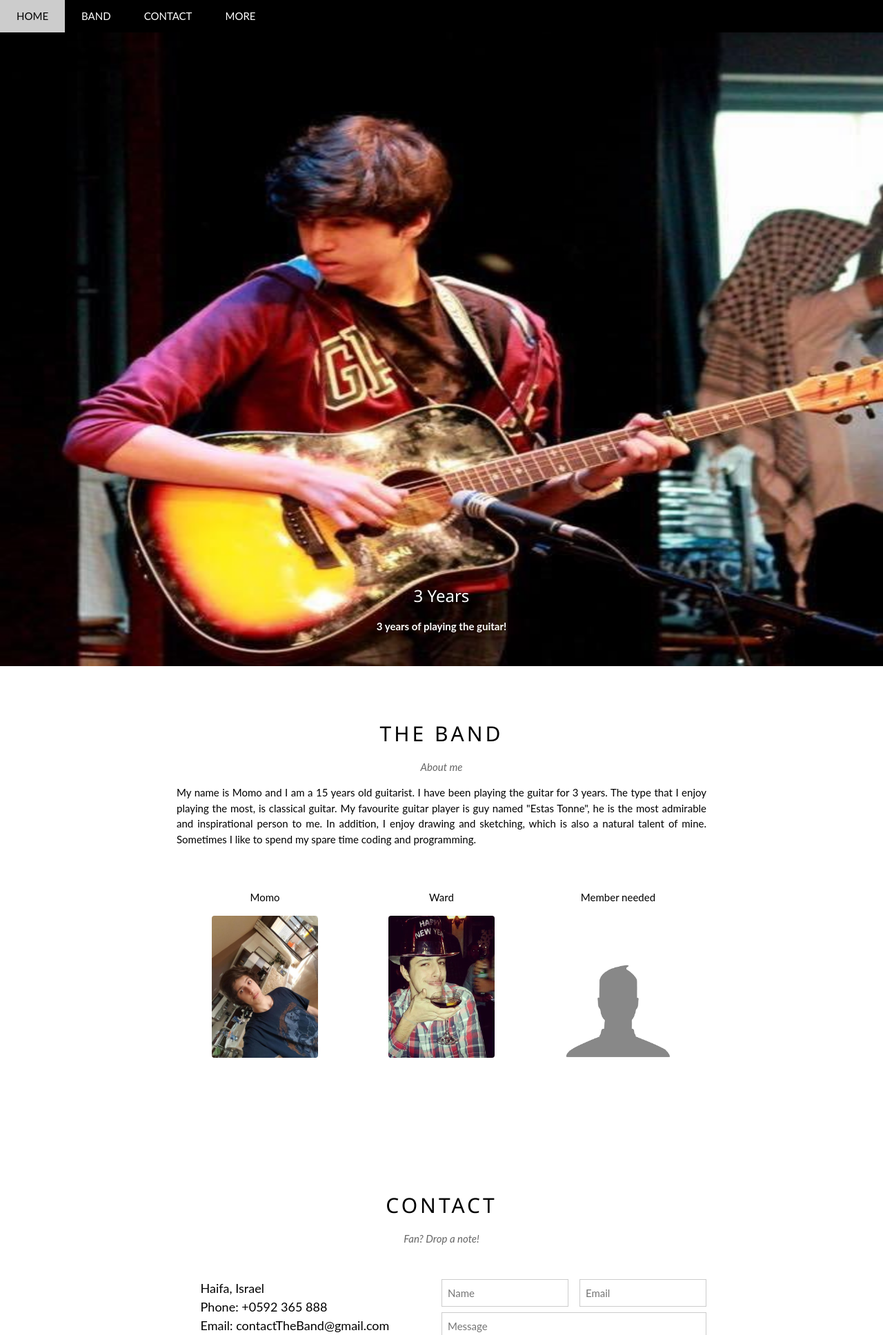
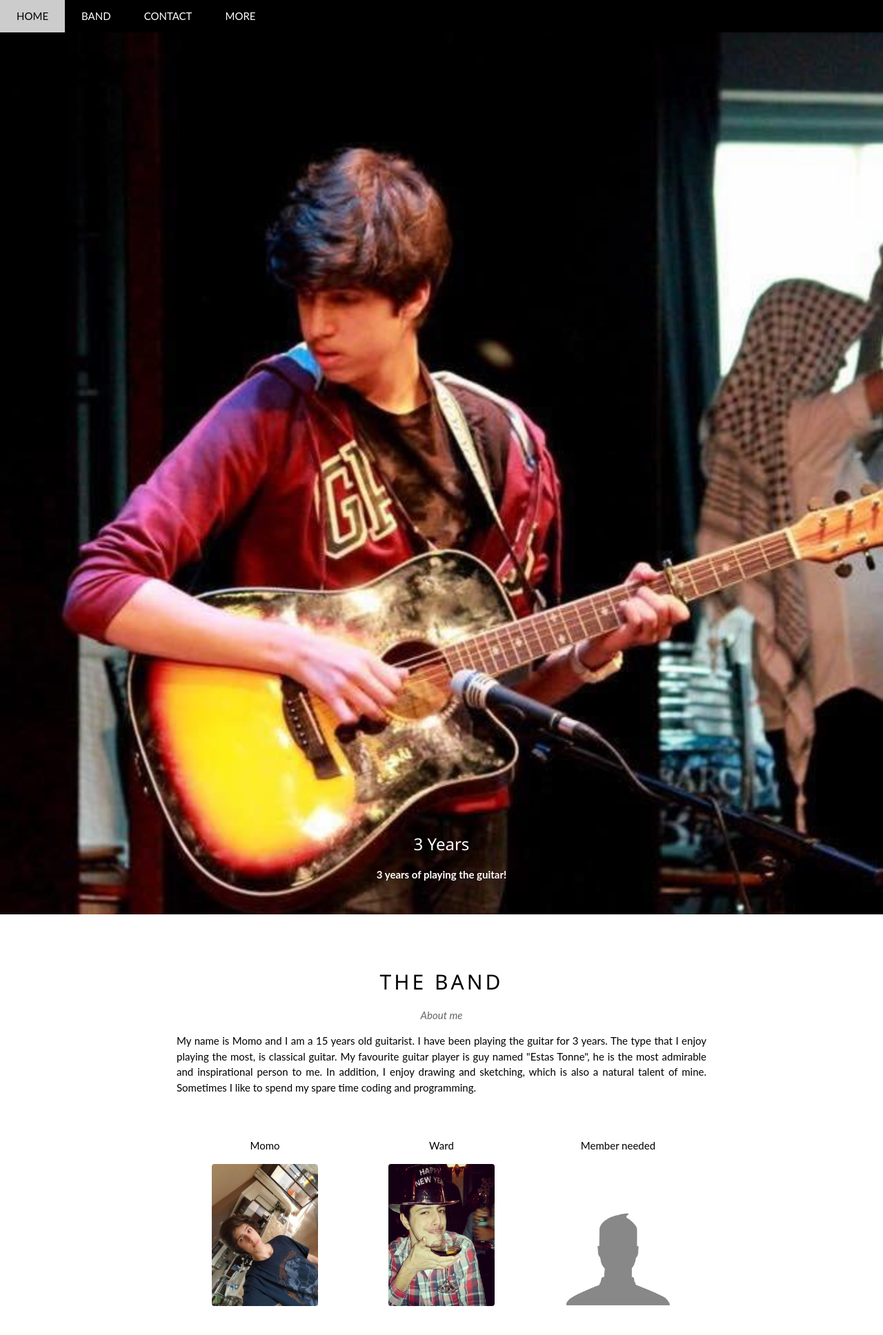
Before and after one commit to MoeAssaf/theband, a Flask app: page / in a window 1280 px wide. Shown: the top 1936 px of the page at 69% size. Run offline with Flask 2, Linux system fonts and the light colour scheme; some web fonts are replaced.

Commit message:
fixed pics

```diff
--- a/templates/index.html
+++ b/templates/index.html
@@ -17,21 +17,21 @@ body {font-family: "Lato", sans-serif}
 
   <!-- Automatic Slideshow Images -->
   <div class="mySlides w3-display-container w3-center">
-    <img src="../static/me.jpg" style="width:100%;height:920px;">
+    <img src="../static/me.jpg" style="width:100%;height:80%;">
     <div class="w3-display-bottommiddle w3-container w3-text-white w3-padding-32 w3-hide-small">
       <h3>Welcome to my website</h3>
       <p><b></b></p>
     </div>
   </div>
   <div class="mySlides w3-display-container w3-center">
-    <img src="../static/me1.jpg" style="width:100%;height:920px;">
+    <img src="../static/me1.jpg" style="width:100%;height:80%;">
     <div class="w3-display-bottommiddle w3-container w3-text-white w3-padding-32 w3-hide-small">
       <h3>3 Years</h3>
       <p><b>3 years of playing the guitar!</b></p>
     </div>
   </div>
   <div class="mySlides w3-display-container w3-center">
-    <img src="../static/me2.jpg" style="width:100%;height:920px;">
+    <img src="../static/me2.jpg" style="width:100%;height:80%;">
     <div class="w3-display-bottommiddle w3-container w3-text-white w3-padding-32 w3-hide-small">
       <h3>All types of guitars</h3>
       <p><b>Acoustic, electric and classical guitar!</b></p>
```
